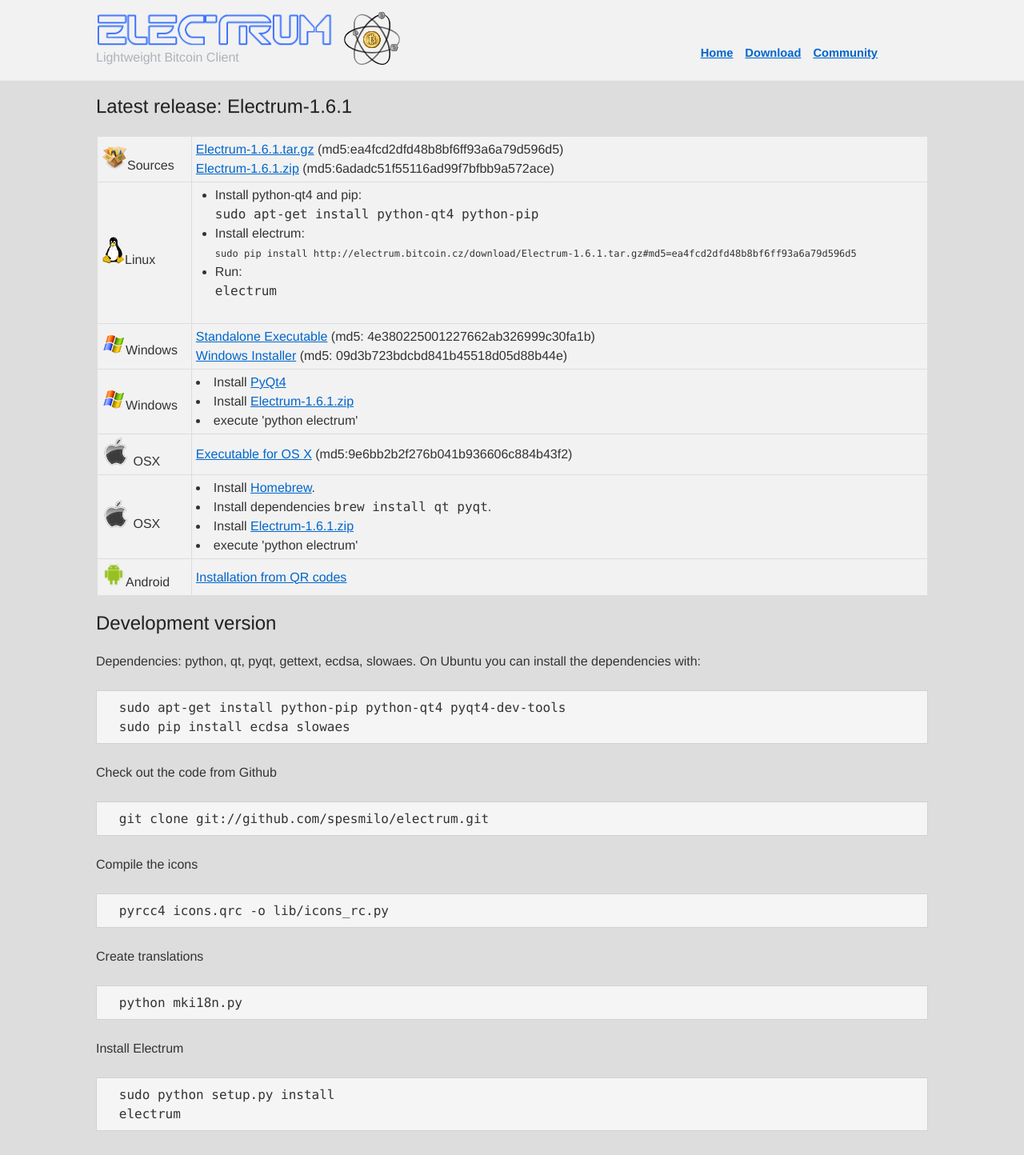
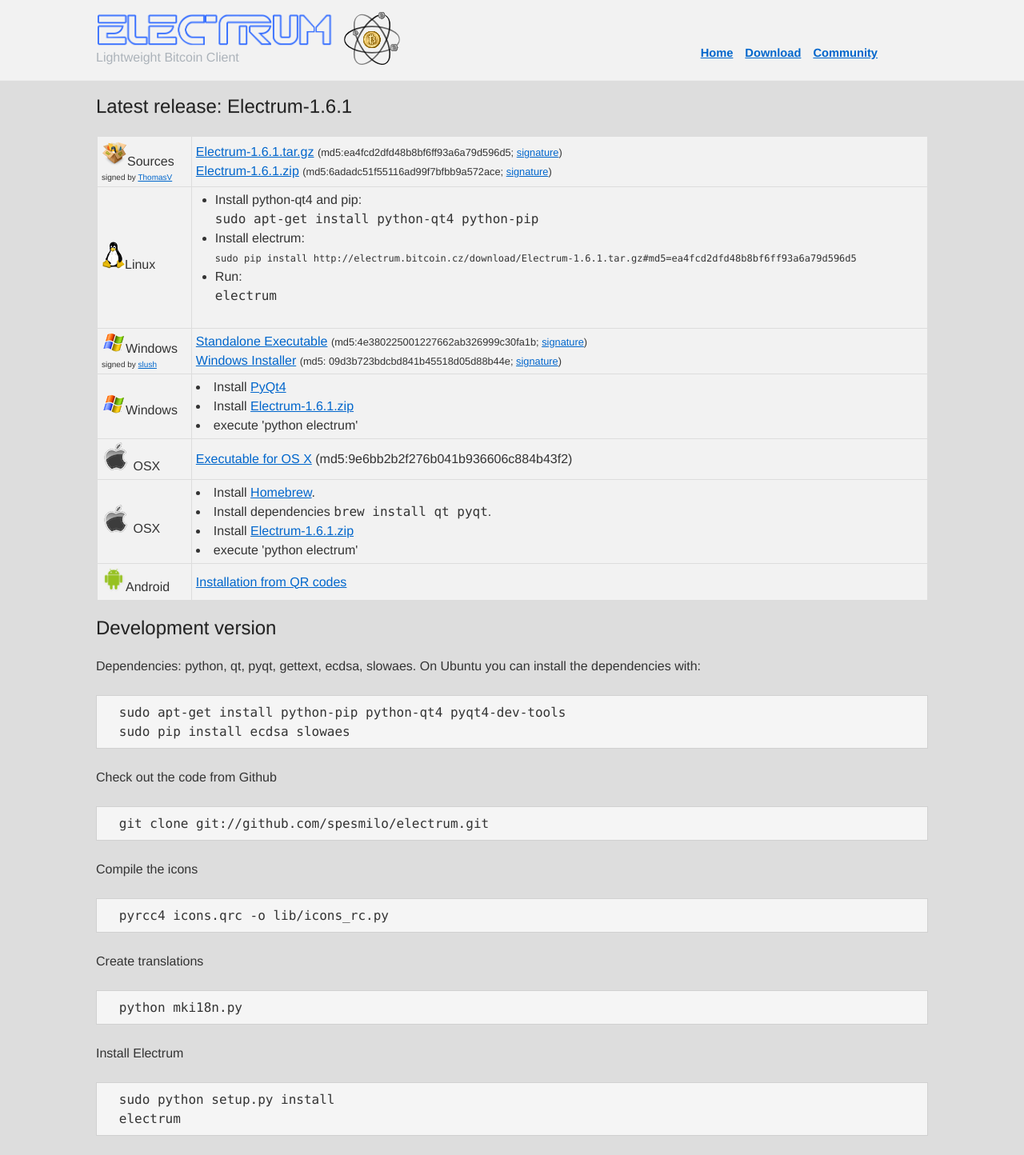
Before and after one commit to ecdsa/electrum-web, a Jekyll site: the page download.html, which Jekyll copies as it is, in a window 1280 px wide. Shown: the whole page at 80% size. Built offline with Jekyll 4.4.1, drawn with Linux system fonts in a browser that asks for light colours.

Commit message:
added signatures

```diff
--- a/download.html
+++ b/download.html
@@ -36,12 +36,15 @@
 
   <table style="background-color:#f2f2f2;">
   <tr>
-    <td><img src="media/tar-gz.png" width=32/>Sources</td>
+    <td><img src="media/tar-gz.png"
+    width=32/>Sources<br/>
+    <span style="font-size:x-small">signed by <a href="http://bitcoin-otc.com/viewgpg.php?nick=ThomasV">ThomasV</a></span></td>
     <td>
       <a href="http://electrum.bitcoin.cz/download/Electrum-1.6.1.tar.gz">Electrum-1.6.1.tar.gz</a>
-      (md5:ea4fcd2dfd48b8bf6ff93a6a79d596d5)<br/>
+      <span style="font-size:80%">(md5:ea4fcd2dfd48b8bf6ff93a6a79d596d5; <a href="http://electrum.bitcoin.cz/download/Electrum-1.6.1.tar.gz.asc">signature</a>)</span>
+      <br/>
       <a href="http://electrum.bitcoin.cz/download/Electrum-1.6.1.zip">Electrum-1.6.1.zip</a>
-      (md5:6adadc51f55116ad99f7bfbb9a572ace)<br/>
+      <span style="font-size:80%">(md5:6adadc51f55116ad99f7bfbb9a572ace; <a href="http://electrum.bitcoin.cz/download/Electrum-1.6.1.zip.asc">signature</a>)</span>
     </td>
   </tr>
   <tr>
@@ -55,10 +58,17 @@
     </td>
   </tr>
   <tr>
-    <td><img src="media/os_windows.gif"/>Windows<br/></td>
     <td>
-      <a href="http://electrum.bitcoin.cz/download/electrum-1.6.1.exe">Standalone Executable</a> (md5: 4e380225001227662ab326999c30fa1b)<br/>
-      <a href="http://electrum.bitcoin.cz/download/electrum-1.6.1-setup.exe">Windows Installer</a> (md5: 09d3b723bdcbd841b45518d05d88b44e)</td>
+      <img src="media/os_windows.gif"/>Windows<br/>
+      <span style="font-size:x-small">signed by <a href="http://bitcoin-otc.com/viewgpg.php?nick=slush">slush</a></span></td>
+    </td>
+    <td>
+      <a href="http://electrum.bitcoin.cz/download/electrum-1.6.1.exe">Standalone Executable</a>
+      <span style="font-size:80%">(md5:4e380225001227662ab326999c30fa1b; <a href="http://electrum.bitcoin.cz/download/electrum-1.6.1.exe.asc">signature</a>)</span>
+      <br/>
+      <a href="http://electrum.bitcoin.cz/download/electrum-1.6.1-setup.exe">Windows Installer</a>
+      <span style="font-size:80%">(md5: 09d3b723bdcbd841b45518d05d88b44e; <a href="http://electrum.bitcoin.cz/download/electrum-1.6.1-setup.exe.asc">signature</a>)</span>
+
     </td>
   </tr>
   <tr>
```
